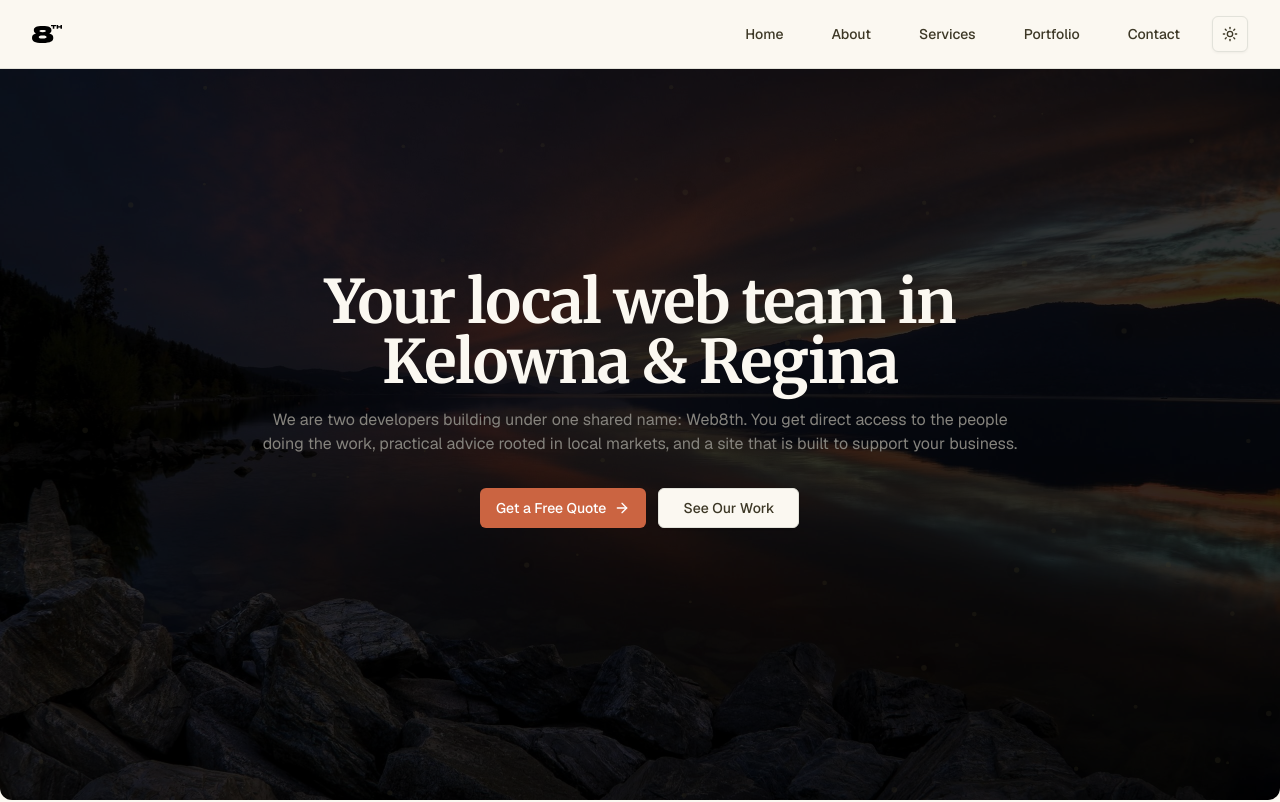
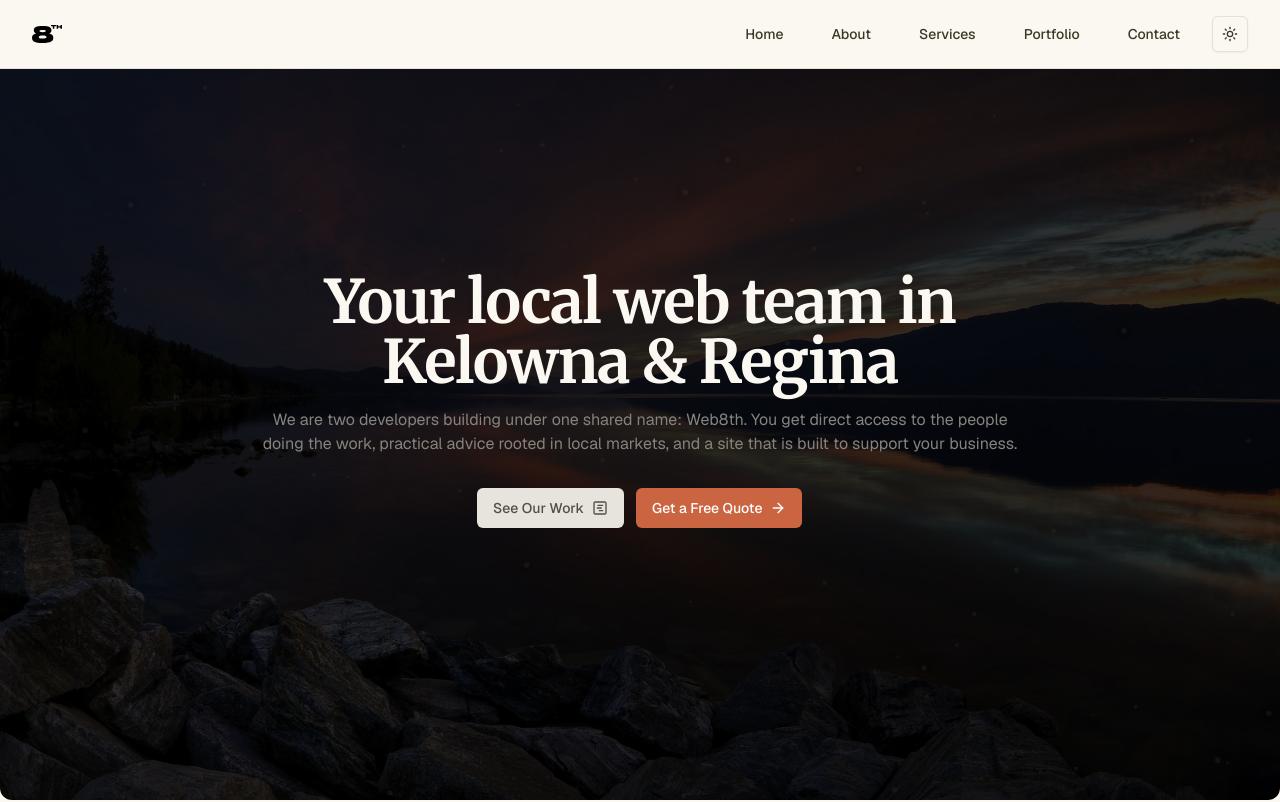
Before and after one commit to web-8th/v1, a Next.js app: page / in a window 1280 px wide. Shown: the top 802 px of the page. Built offline with nearby package versions, Linux system fonts and the light colour scheme.

Commit message:
Update page.tsx

```diff
--- a/app/page.tsx
+++ b/app/page.tsx
@@ -9,6 +9,7 @@ import {
   Rocket,
   Sparkles,
   SquareArrowOutUpRight,
+  SquareChartGantt,
   Wrench,
 } from 'lucide-react';
 
@@ -148,13 +149,15 @@ export default function HomePage() {
               getDelayClass(4)
             )}
           >
+            <Button asChild variant='secondary' size='lg'>
+              <Link href='/portfolio'>
+                See Our Work <SquareChartGantt />
+              </Link>
+            </Button>
             <Button asChild size='lg'>
               <Link href='/contact'>
                 Get a Free Quote <ArrowRight />
               </Link>
-            </Button>
-            <Button asChild variant='outline' size='lg'>
-              <Link href='/portfolio'>See Our Work</Link>
             </Button>
           </div>
         </div>
```
